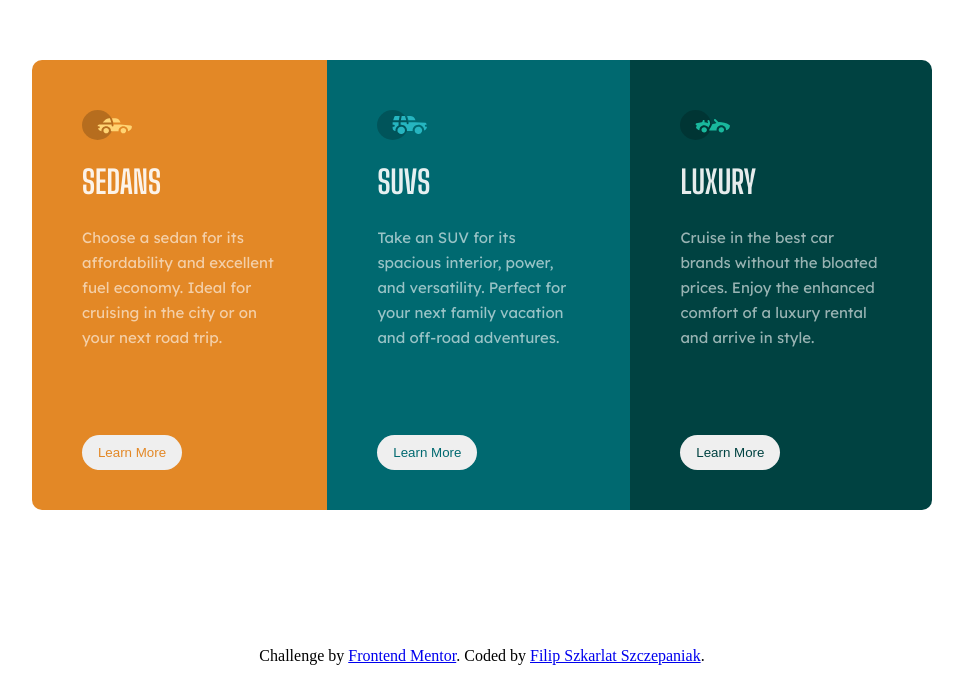
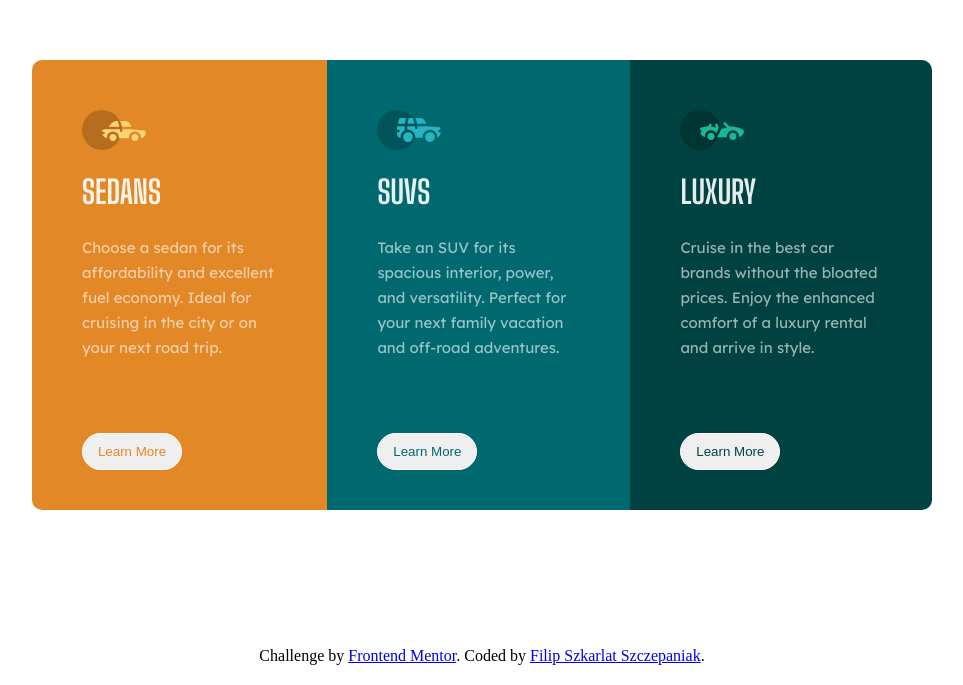
Before and after one commit to FilipSzkarlat/3-column-preview-card-component, a plain HTML site: page index.html in a window 1280 px wide. Shown: the part 115-800 px from the top of the page, without its empty margins (158-1121 px from the left). Drawn offline with Linux system fonts and the light colour scheme.

Commit message:
little change with button border

```diff
--- a/style.css
+++ b/style.css
@@ -25,8 +25,8 @@ main {
 /* MAIN CONTENT */
 
 img {
-  height: 30px;
-  width: 50px;
+  height: 40px;
+  width: 64px;
   margin-bottom: 30px;
 }
 
@@ -94,12 +94,11 @@ button {
   padding: 10px;
   width: 40%;
   border-radius: 20px;
-  border: none;
+  border: solid white 1px;
 }
 
 button:hover {
   cursor: pointer;
-  border: solid white 1px;
 }
 
 /* FOOTER */
```
